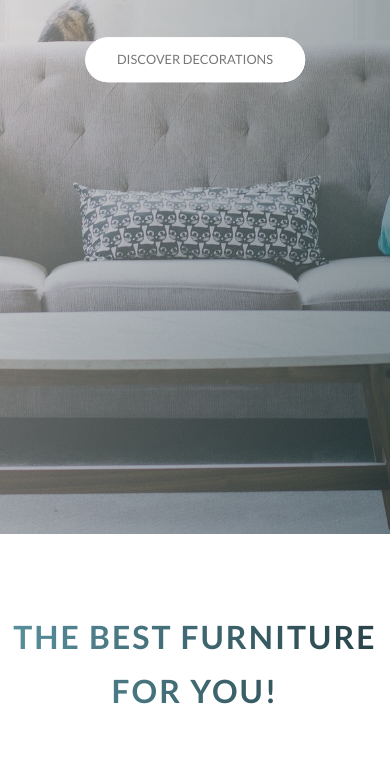
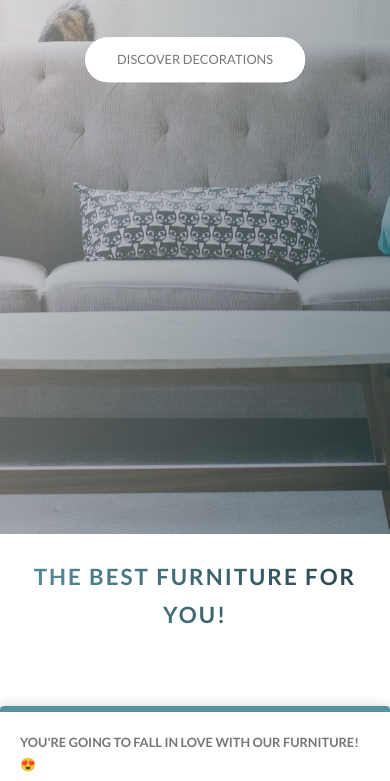
Before and after one commit to catalinpit/natours, a website: page index.html in a window 390 px wide. Shown: the part 310-1091 px from the top of the page. Drawn offline with Linux system fonts and the light colour scheme.

Commit message:
Add more responsiveness

```diff
--- a/sass/base/_typography.scss
+++ b/sass/base/_typography.scss
@@ -93,8 +93,12 @@ body {
         text-shadow: .5rem 1rem 2rem rgba($color-black, .2);
     }
 
+    @include respond(tab-port) {
+        font-size: 2.8rem;
+    }
+
     @include respond(phone) {
-        font-size: 4rem;
+        font-size: 2.8rem;
     }
 }
 
--- a/sass/base/_utilities.scss
+++ b/sass/base/_utilities.scss
@@ -12,10 +12,26 @@
 
 .u-margin-bottom-big {
     margin-bottom: 8rem !important;
+
+    @include respond(tab-port) {
+        margin-bottom: 4rem !important;
+    }
+
+    @include respond(phone) {
+        margin-bottom: 4rem !important;
+    }
 }
 
 .u-margin-bottom-medium {
     margin-bottom: 4rem !important;
+
+    @include respond(tab-port) {
+        margin-bottom: 2rem !important;
+    }
+
+    @include respond(phone) {
+        margin-bottom: 2rem !important;
+    }
 }
 
 .u-margin-bottom-small {
--- a/sass/components/_card.scss
+++ b/sass/components/_card.scss
@@ -77,6 +77,14 @@
         right: 6rem;
         text-align: center;
         width: 100%;
+
+        @include respond(tab-port) {
+            right: 10rem;
+        }
+
+        @include respond(phone) {
+            right: 10rem;
+        }
     }
 
     &__heading--span {
@@ -127,4 +135,28 @@
         font-size: 6rem;
         font-weight: 200;
     }
+
+    @include respond(tab-port) {
+        height: auto;
+        border-radius: 1rem;
+
+        &__side {
+            height: auto;
+            position: relative;
+            box-shadow: none;
+        }
+    }
+
+    @include respond(phone) {
+        height: auto;
+        border-radius: 1rem;
+
+        &__side {
+            height: auto;
+            position: relative;
+            box-shadow: none;
+
+            box-shadow: 0 1.5rem 4rem rgba($color-black, .15);
+        }
+    }
 }
--- a/sass/components/_feedback.scss
+++ b/sass/components/_feedback.scss
@@ -15,6 +15,18 @@
         This skews the card and everything inside the card
     */
     transform: skewX(-15deg);
+
+    @include respond(tab-port) {
+        width: 100%;
+        padding: 4rem;
+        padding-left: 5rem;
+    }
+
+    @include respond(phone) {
+        width: 100%;
+        padding: 4rem;
+        padding-left: 5rem;
+    }
 
     &__shape {
         width: 15rem;
--- a/sass/layout/_footer.scss
+++ b/sass/layout/_footer.scss
@@ -15,6 +15,14 @@
     &__logo-box {
         text-align: center;
         margin-bottom: 8rem;
+
+        @include respond(tab-port) {
+            margin-bottom: 5rem;
+        }
+
+        @include respond(phone) {
+            margin-bottom: 5rem;
+        }
     }
 
     &__logo {
--- a/sass/pages/_home.scss
+++ b/sass/pages/_home.scss
@@ -1,7 +1,14 @@
 .section-about {
     height: 100vh;
     padding: 20rem 0;
-    //color: $color-white;
+
+    @include respond(tab-port) {
+        padding: 10rem 0;
+    }
+
+    @include respond(phone) {
+        padding: 10rem 0;
+    }
 }
 
 .section-features {
@@ -25,10 +32,28 @@
     & > * {
         transform: skewY(7deg);
     }
+
+    @include respond(tab-port) {
+        padding: 10rem 0;
+        margin-top: 0;
+    }
+
+    @include respond(phone) {
+        padding: 10rem 0;
+        margin-top: 0;
+    }
 }
 
 .section-furniture {
     padding: 20rem 0 20rem 0;
+
+    @include respond(tab-port) {
+        padding: 10rem 0 10rem 0;
+    }
+
+    @include respond(phone) {
+        padding: 10rem 0 10rem 0;
+    }
 }
 
 .section-feedback {
```
Also changed, not shown: css/style.css.
